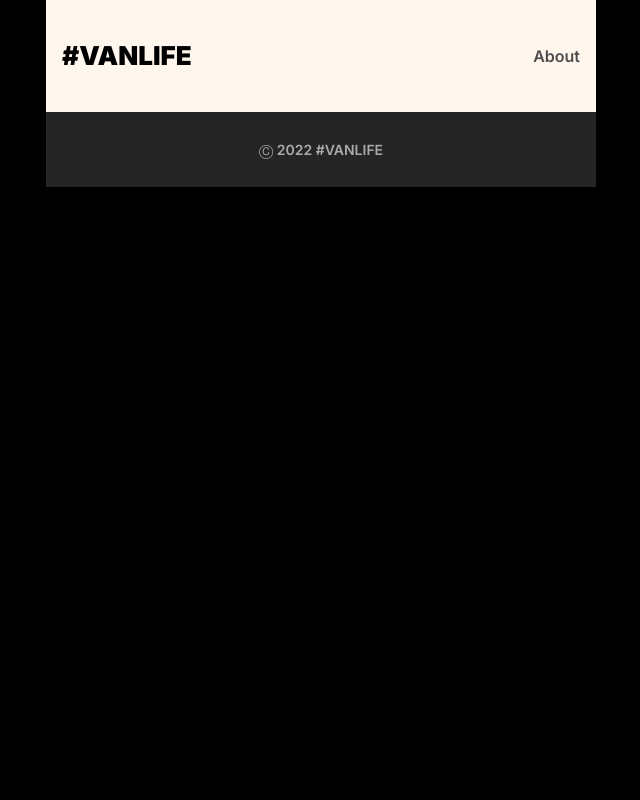
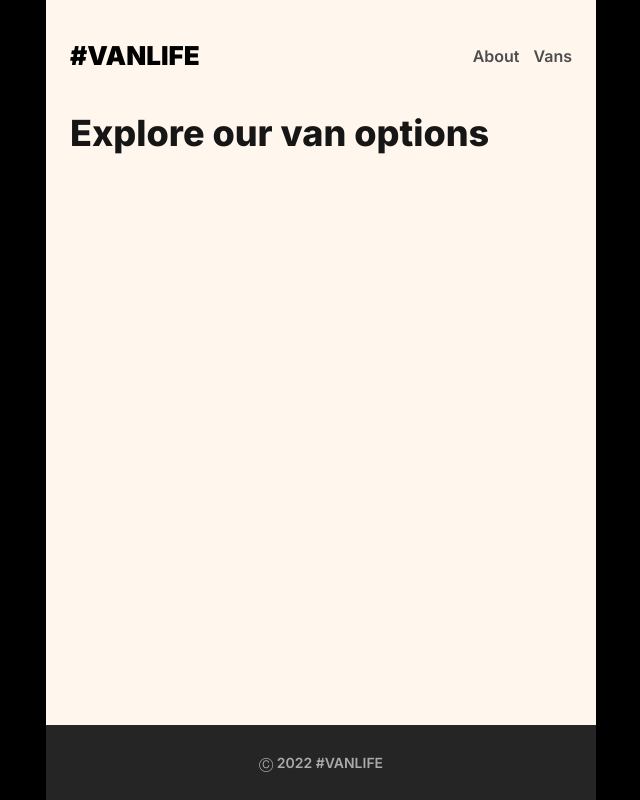
Before and after one commit to ban-lee/scrimba-vanlife, a React (Vite) app: page /vans in a window 1280 px wide. Shown: the whole page, without its empty margins (319-959 px from the left). Built offline with nearby package versions, Linux system fonts and the light colour scheme.

Commit message:
Add basic vans page

```diff
--- a/src/components/navigation/navigation.jsx
+++ b/src/components/navigation/navigation.jsx
@@ -6,6 +6,7 @@ export function Navigation() {
     <nav className={styles.nav}>
       <Link to="/" className={styles.title}>#VanLife</Link>
       <Link to="/about" className={styles.link}>About</Link>
+      <Link to="/vans" className={styles.link}>Vans</Link>
     </nav>
   );
 }
--- a/src/components/navigation/navigation.module.css
+++ b/src/components/navigation/navigation.module.css
@@ -6,7 +6,7 @@
 
   display: flex;
   align-items: center;
-  padding-inline: 16px;
+  padding-inline: 24px;
 }
 
 .title {
@@ -28,9 +28,15 @@
   font-style: normal;
   font-weight: 600;
   line-height: 23px;
+
+  margin-right: 14px;
 }
 
 .link:hover {
   color: #161616;
   text-decoration-line: underline;
 }
+
+.link:last-of-type {
+  margin-right: 0;
+}
--- a/src/index.jsx
+++ b/src/index.jsx
@@ -4,6 +4,7 @@ import { About } from './pages/about';
 import { BrowserRouter, Route, Routes } from 'react-router-dom';
 import { Footer } from './components/footer';
 import { Home } from './pages/home';
+import { Vans } from './pages/vans';
 import { Navigation } from './components/navigation';
 
 function App() {
@@ -15,6 +16,7 @@ function App() {
       <Routes>
         <Route path="/" element={<Home />} />
         <Route path="/about" element={<About />} />
+        <Route path="/vans" element={<Vans />} />
       </Routes>
       <Footer />
     </BrowserRouter>
--- /dev/null
+++ b/src/pages/vans/index.js
@@ -0,0 +1 @@
+export * from './vans';
--- /dev/null
+++ b/src/pages/vans/vans.jsx
@@ -0,0 +1,10 @@
+import { Link } from 'react-router-dom';
+import styles from './vans.module.css';
+
+export function Vans() {
+  return (
+    <main className={styles.main}>
+      <h1 className={styles.title}>Explore our van options</h1>
+    </main>
+  );
+}
--- /dev/null
+++ b/src/pages/vans/vans.module.css
@@ -0,0 +1,18 @@
+@import url('/global.css');
+
+.main {
+  background: #FFF7ED;
+  min-height: var(--content-height);
+
+  display: flex;
+  flex-direction: column;
+  color: #161616;
+  font-family: 'Inter';
+  padding: 0 24px 64px;
+}
+
+.title {
+  font-weight: 800;
+  font-size: 36px;
+  line-height: 42px;
+}
```
